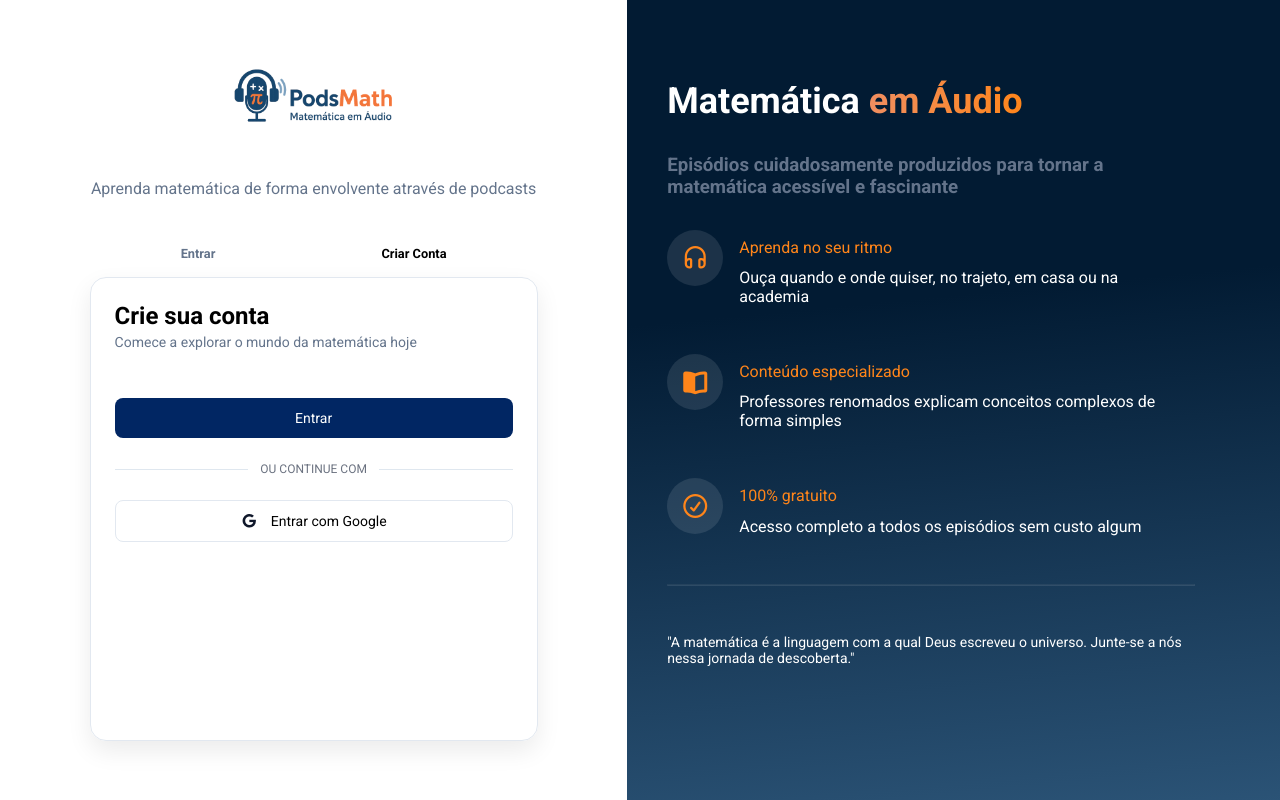
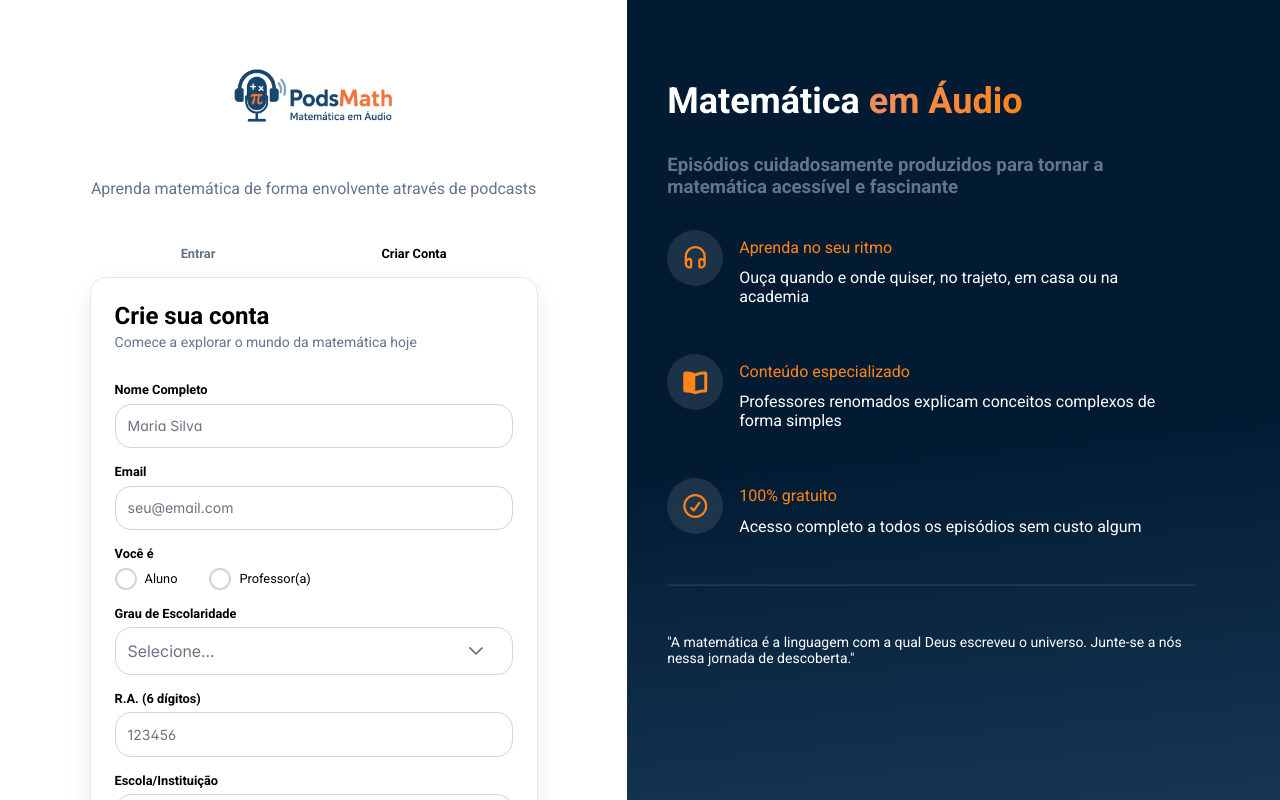
Before and after one commit to BrenoOF/PodsMath, a React (Create React App) app in the folder frontend/: page / in a window 1280 px wide. Both pictures are taken after a click on the element "Criar Conta". Shown: the top 800 px of the page. Built offline with nearby package versions, Linux system fonts and the light colour scheme.

Commit message:
Parte do Cadastro Pronta

```diff
--- a/frontend/src/components/login/Login.jsx
+++ b/frontend/src/components/login/Login.jsx
@@ -4,13 +4,33 @@ import Style from "./login.module.css";
 
 // Import de Componentes
 import { InputText } from 'primereact/inputtext';
+import { RadioButton } from 'primereact/radiobutton';
+import { Dropdown } from 'primereact/dropdown';
 import { Password } from 'primereact/password';
 
 export default function TelaLogin() {
     const [trocar, setTrocar] = useState(true);
 
+    const [nome, setNome] = useState("");
     const [email, setEmail] = useState("");
+    const [tipoPessoa, setTipoPessoa] = useState("");
+    const [grau, setGrau] = useState("");
+    const [ra, setRA] = useState("");
+    const [escola, setEscola] = useState("");
     const [senha, setSenha] = useState("");
+    const [confirmarSenha, setConfirmarSenha] = useState("");
+
+    const graus = [
+        { name: 'Fundamental I (1° ao 5° ano)', code: 'F1' },
+        { name: 'Fundamental II (6° ao 9° ano)', code: 'F2' },
+        { name: 'Ensino Médio', code: 'EM' },
+        { name: 'Técnico', code: 'T' },
+        { name: 'Ensino Superior', code: 'ES' },
+        { name: 'Pós-graduação (Lato Sensu)', code: 'PG' },
+        { name: 'Mestrado', code: 'M' },
+        { name: 'Doutorado', code: 'D' },
+        { name: 'Pós-Doutorado', code: 'PD' }
+    ];
 
     return (
         <div className={Style.container}>
@@ -31,12 +51,18 @@ export default function TelaLogin() {
                     </p>
                 </div>
                 <div className={Style.containerForm}>
+                    <div className={Style.divTituloLogin}>
+                        <h1>{trocar ? "Faça login" : "Crie sua conta"}</h1>
+                        <p>
+                            {trocar ?
+                                "Continue sua jornada de aprendizado"
+                                :
+                                "Comece a explorar o mundo da matemática hoje"
+                            }
+                        </p>
+                    </div>
                     {trocar ? (
                         <>
-                            <div className={Style.divTituloLogin}>
-                                <h1>Faça login</h1>
-                                <p>Continue sua jornada de aprendizado</p>
-                            </div>
                             <div className={Style.divInput}>
                                 <label>Email</label>
                                 <InputText keyfilter="email" value={email} onChange={(e) => setEmail(e.target.value)}
@@ -49,23 +75,72 @@ export default function TelaLogin() {
                                     placeholder="••••••••" />
                             </div>
                         </>
-                    )
-                    :
-                    (
-                        <div className={Style.divTituloLogin}>
-                            <h1>Crie sua conta</h1>
-                            <p>Comece a explorar o mundo da matemática hoje</p>
-                        </div>
+                    ) : (
+                        <>
+                            <div className={Style.divInput}>
+                                <label>Nome Completo</label>
+                                <InputText value={nome} onChange={(e) => setNome(e.target.value)}
+                                    className={Style.input} placeholder="Maria Silva" />
+                            </div>
+                            <div className={Style.divInput}>
+                                <label>Email</label>
+                                <InputText keyfilter="email" value={email} onChange={(e) => setEmail(e.target.value)}
+                                    className={Style.input} placeholder="seu@email.com" />
+                            </div>
+                            <div className={Style.divInput}>
+                                <label>Você é</label>
+                                <div className={Style.divRadio}>
+                                    <div className={Style.inputRadio}>
+                                        <RadioButton inputId="aluno" name="aluno"
+                                            value="Aluno" onChange={(e) => setTipoPessoa(e.value)} checked={tipoPessoa === 'Aluno'} />
+                                        <label htmlFor="aluno">Aluno</label>
+                                    </div>
+                                    <div className={Style.inputRadio}>
+                                        <RadioButton inputId="professor" name="professor"
+                                            value="Professor" onChange={(e) => setTipoPessoa(e.value)} checked={tipoPessoa === 'Professor'} />
+                                        <label htmlFor="professor">Professor(a)</label>
+                                    </div>
+                                </div>
+                            </div>
+                            <div className={Style.divInput}>
+                                <label>Grau de Escolaridade</label>
+                                <Dropdown value={grau} onChange={(e) => setGrau(e.value)} options={graus} optionLabel="name"
+                                    placeholder="Selecione..." className={Style.input} />
+                            </div>
+                            <div className={Style.divInput}>
+                                <label>R.A. (6 dígitos)</label>
+                                <InputText keyfilter="num" maxLength={6}
+                                    value={ra} onChange={(e) => setRA(e.target.value)}
+                                    className={Style.input} placeholder="123456" />
+                            </div>
+                            <div className={Style.divInput}>
+                                <label>Escola/Instituição</label>
+                                <InputText value={escola} onChange={(e) => setEscola(e.target.value)}
+                                    className={Style.input} placeholder="Escola Estadual..." />
+                            </div>
+                            <div className={Style.divInput}>
+                                <label>Senha</label>
+                                <Password value={senha} onChange={(e) => setSenha(e.target.value)}
+                                    toggleMask feedback={false} inputClassName={Style.input}
+                                    placeholder="••••••••" />
+                            </div>
+                            <div className={Style.divInput}>
+                                <label>Confirmar senha</label>
+                                <Password value={confirmarSenha} onChange={(e) => setConfirmarSenha(e.target.value)}
+                                    toggleMask feedback={false} inputClassName={Style.input}
+                                    placeholder="••••••••" />
+                            </div>
+                        </>
                     )}
                     <div className={Style.btns + " " + Style.btnEntrar}>
-                        <p>Entrar</p>
+                        <p>{trocar ? "Entrar" : "Criar conta grátis"}</p>
                     </div>
                     <div className={Style.ouContinue}>
-                        <span>OU CONTINUE COM</span>
+                        <span>OU {trocar ? "CONTINUE" : "CADASTRE-SE"} COM</span>
                     </div>
                     <div className={Style.btns + " " + Style.btnEntrarGoogle}>
                         <i className="fa-brands fa-google" style={{ fontSize: "0.875rem", color: "#0F172A", marginRight: "0.8rem" }}></i>
-                        <p>Entrar com Google</p>
+                        <p>{trocar ? "Entrar" : "Cadastrar"} com Google</p>
                     </div>
                 </div>
             </div>
--- a/frontend/src/components/login/login.module.css
+++ b/frontend/src/components/login/login.module.css
@@ -1,8 +1,9 @@
 .container{
     display: flex;
     flex-direction: row;
-    width: 100vw;
-    height: 100dvh;
+    width: 100%;
+    min-height: 100dvh;
+    height: auto;
 }
 
 /* Estilo do Container do Form de Login e Cadastro */
@@ -42,7 +43,8 @@
     border: 0.1rem solid #e2e8f0;
     border-radius: 1rem;
     width: 28rem;
-    height: 29rem;
+    min-height: 29rem;
+    height: auto;
     box-shadow: 0 10px 25px rgba(0, 0, 0, 0.08);
     padding: 1.5rem;
     box-sizing: border-box;
@@ -71,7 +73,7 @@
     font-weight: bold;
 }
 
-/* InputText e Password */
+/* Email e Senha */
 .input {
     width: 100%;
     padding: 0.8rem 0.75rem;
@@ -80,13 +82,12 @@
     box-sizing: border-box;
 }
 
-/* Corrige o Password */
 :global(.p-password) {
     width: 100%;
     display: block;
 }
 
-/* Ajuste DIRETO no ícon */
+/* Ajuste DIRETO no ícon da senha */
 :global(.p-password .p-icon) {
     top: 50%;
     transform: translateY(-50%);
@@ -94,23 +95,62 @@
     margin-top: 0;
     cursor: pointer;
 }
-/* Espaço pro ícone */
 :global(.p-password-input) {
     padding-right: 2.5rem;
 }
 
-/* Borda padrão */
+/* Estilo padrão */
 :global(.p-inputtext),
 :global(.p-password-input) {
     border: 0.1rem solid #cbd5e1;
 }
-/* Focus */
 :global(.p-inputtext:focus),
 :global(.p-password-input:focus) {
     border: 0.15rem solid #012663;
     box-shadow: 0 0 0 2px rgba(1, 38, 99, 0.15);
 }
 
+/* Estilo do Input Radio */
+.divRadio{
+    display: flex;
+    gap: 2rem;
+}
+
+.inputRadio{
+    display: flex;
+    align-items: center;
+    gap: 0.5rem;
+}
+
+.inputRadio>label{
+    font-weight: normal;
+}
+
+/* Estilo Input Select */
+:global(.p-dropdown)>span{
+    border: none;
+}
+
+:global(.p-dropdown):hover{
+    border: 0.1rem solid #cbd5e1;
+}
+
+:global(.p-dropdown-panel) {
+    border: 0.1rem solid #000;
+    overflow: hidden;
+    border-radius: 0;
+}
+
+:global(.p-dropdown-item) {
+    padding: 0.75rem 1rem;
+}
+
+:global(.p-dropdown-item:hover) {
+    background-color: #012663;
+    color: #ffffff;
+}
+
+/* Estilo da Parte alternativa de Login/Cadastro (o Google)*/
 .ouContinue {
   display: flex;
   align-items: center;
@@ -133,6 +173,7 @@
   white-space: nowrap;
 }
 
+/* Estilo Padrão de Botão*/
 .btns{
     cursor: pointer;
     display: flex;
```
